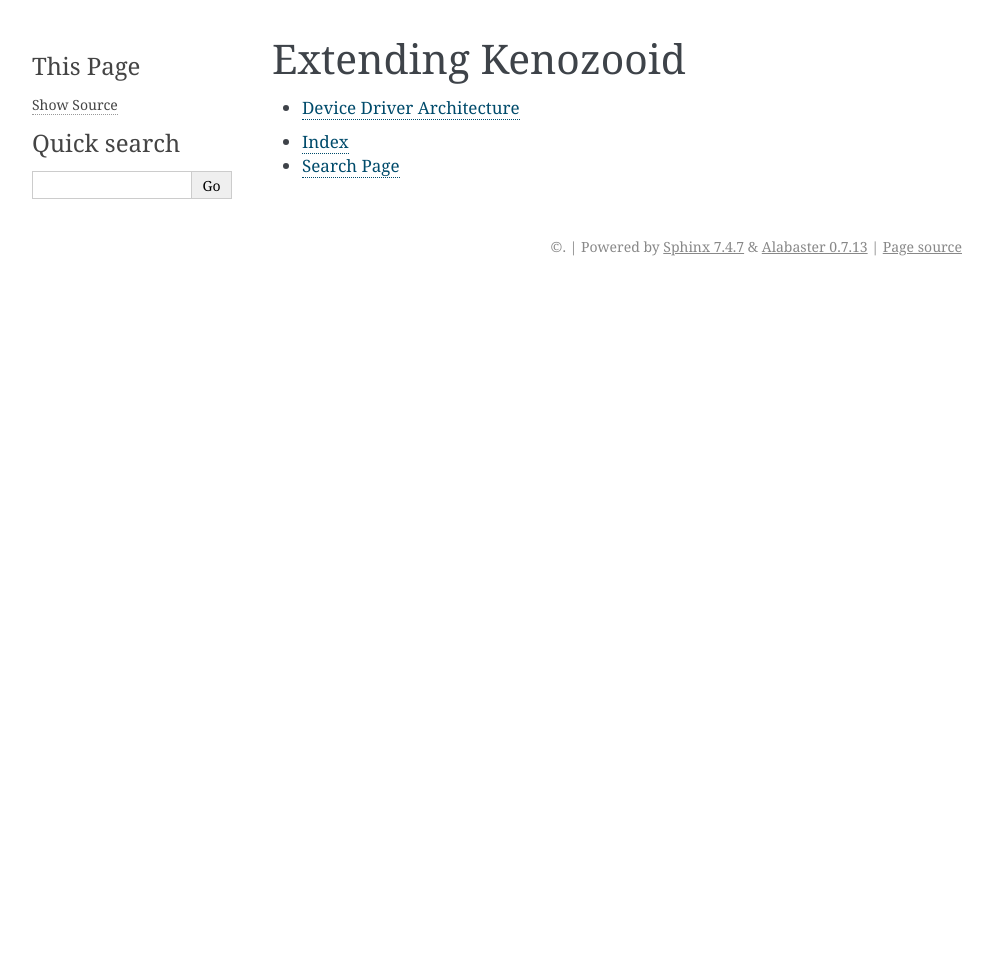
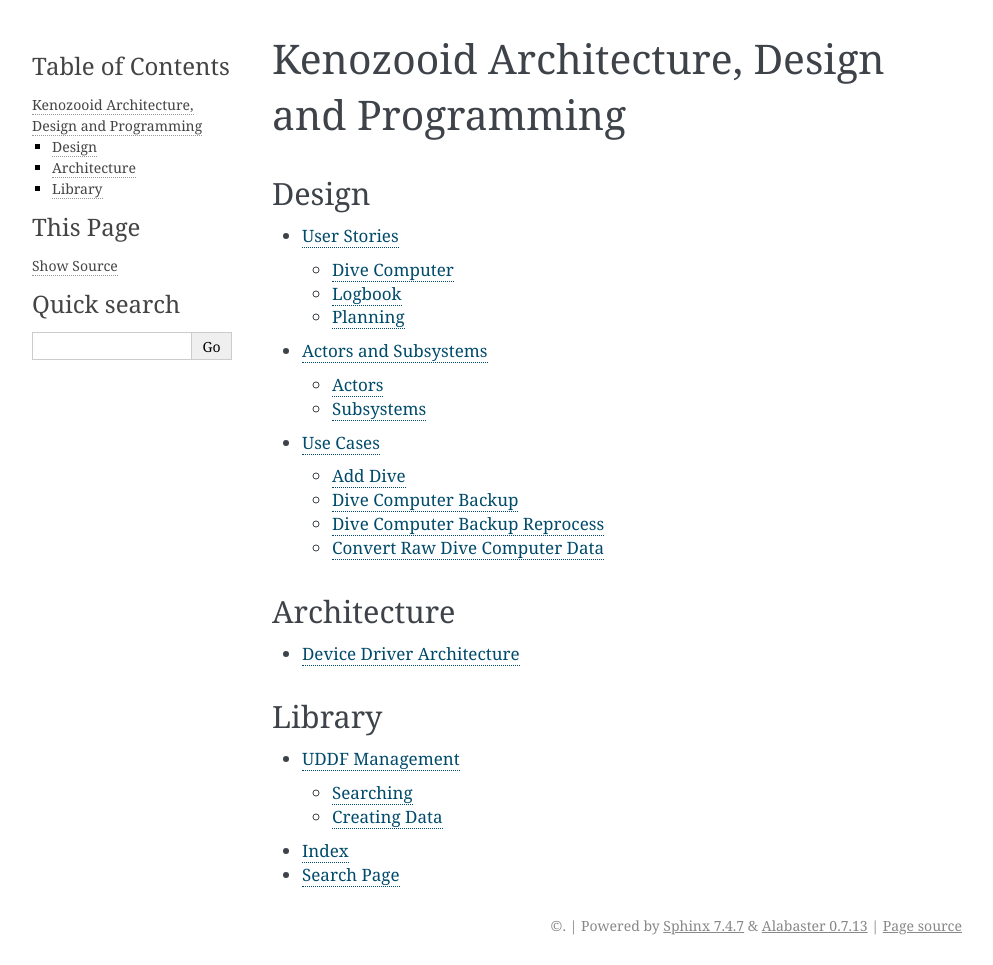
Before and after one commit to gitGNU/gnu_kenozooid, a Sphinx documentation site: the page built from doc/hacking/index.rst, in a window 1280 px wide. Shown: the whole page, without its empty margins (148-1141 px from the left). Built offline with Sphinx 7.4.7, drawn with Linux system fonts in a browser that asks for light colours; before the commit the page ends 900 px from its top, so only the background shows below that.

Commit message:
- hacking documentation part index improvements - added kenozooid library section starter

```diff
--- a/doc/hacking/index.rst
+++ b/doc/hacking/index.rst
@@ -1,13 +1,36 @@
 
 .. _part-hacking:
 
-Extending Kenozooid
-===================
+##############################################
+Kenozooid Architecture, Design and Programming
+##############################################
 
+******
+Design
+******
+.. toctree::
+   :maxdepth: 2
+
+   us
+   uc
+
+************
+Architecture
+************
 .. toctree::
    :maxdepth: 2
 
    drvarch
 
+*******
+Library
+*******
+.. toctree::
+   :maxdepth: 2
+
+   lib
+
 * :ref:`genindex`
 * :ref:`search`
+
+.. vim: sw=4:et:ai
--- /dev/null
+++ b/doc/hacking/lib.rst
@@ -0,0 +1,10 @@
+UDDF Management
+===============
+
+Searching
+---------
+
+Creating Data
+-------------
+
+.. vim: sw=4:et:ai
```
